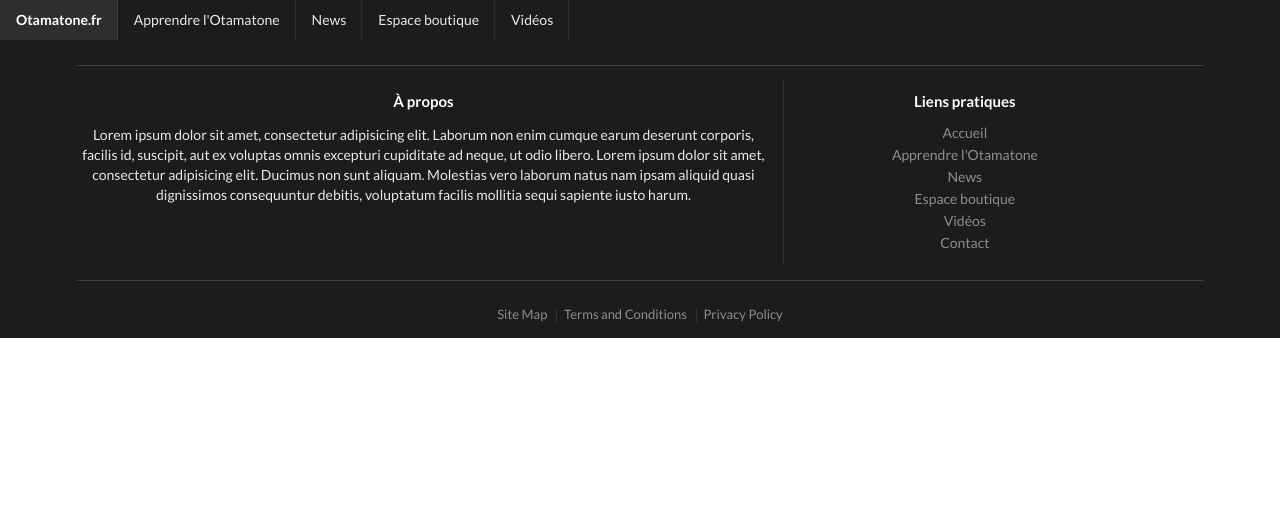
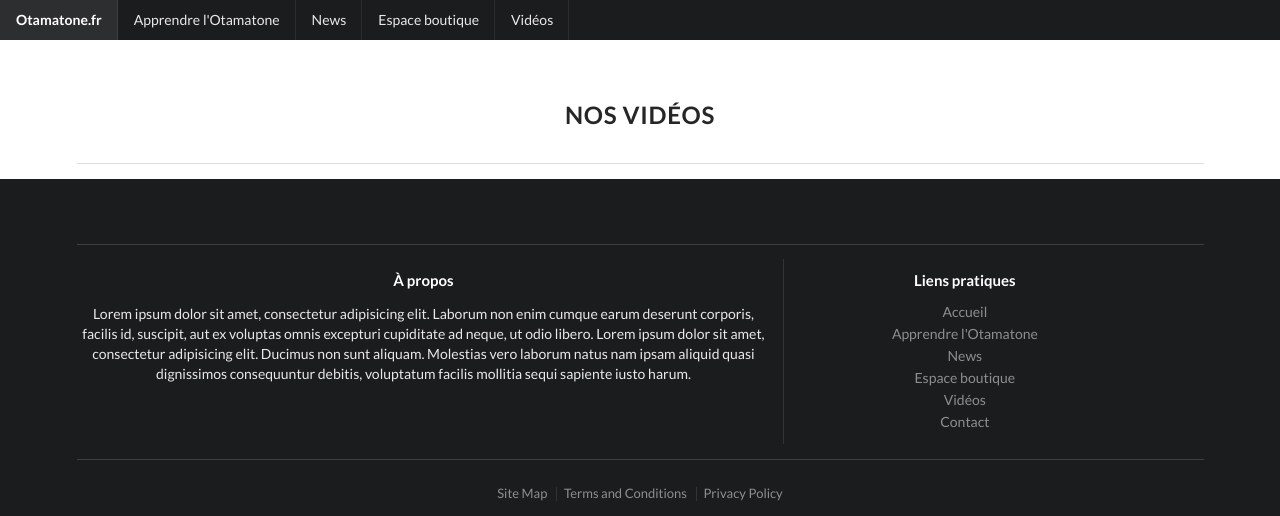
Before and after one commit to jgabriele/otamatone.fr, a Node server app: page /videos in a window 1280 px wide. Shown: the top 516 px of the page. Before the commit the page ends 338 px from the top, so only its background shows below. Run offline with Node 20, Linux system fonts and the light colour scheme; data that the repository does not hold is empty; some libraries are stand-ins or nearby versions.

Commit message:
implement listing of videos in new page

```diff
--- a/views/layouts/videos/video.ejs
+++ b/views/layouts/videos/video.ejs
@@ -1,11 +1,32 @@
 <!-- INCLUDE header -->
 <% include ../header %>
 
+<section class="ui container">
 
+	<div class="ui horizontal divider"><h2>Nos vidéos</h2></div>
 
+	<div class="ui three column doubling stackable grid">
 
+		<!-- First column -->
+		<% videos.forEach(function(video) { %>
+		<div class="column bigVidContent">
 
+			<div class="ui segment">
 
+				<h3 class="ui center aligned header"><%= video.titleVideo %></h3>
+
+				<div class="iframeContainer"><iframe src="<%= video.video %>" frameborder="0"></iframe></div>
+
+			</div>
+
+		</div>
+		<% }) %>
+		<!-- ! First column ! -->
+	</div>
+
+	<div class="ui divider"></div>
+
+</section>
 
 <!-- INCLUDE footer -->
 <% include ../footer %>
```
